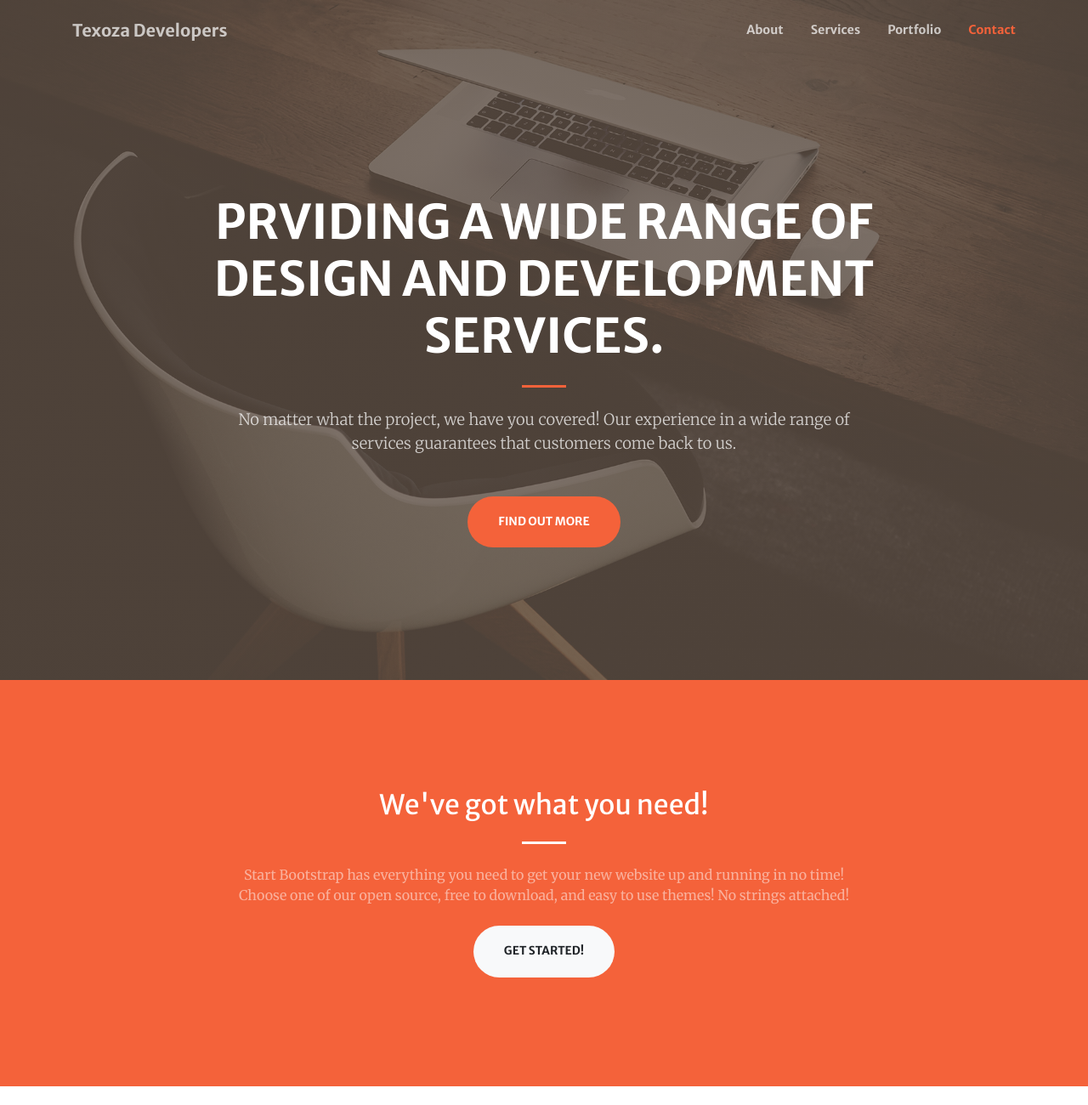
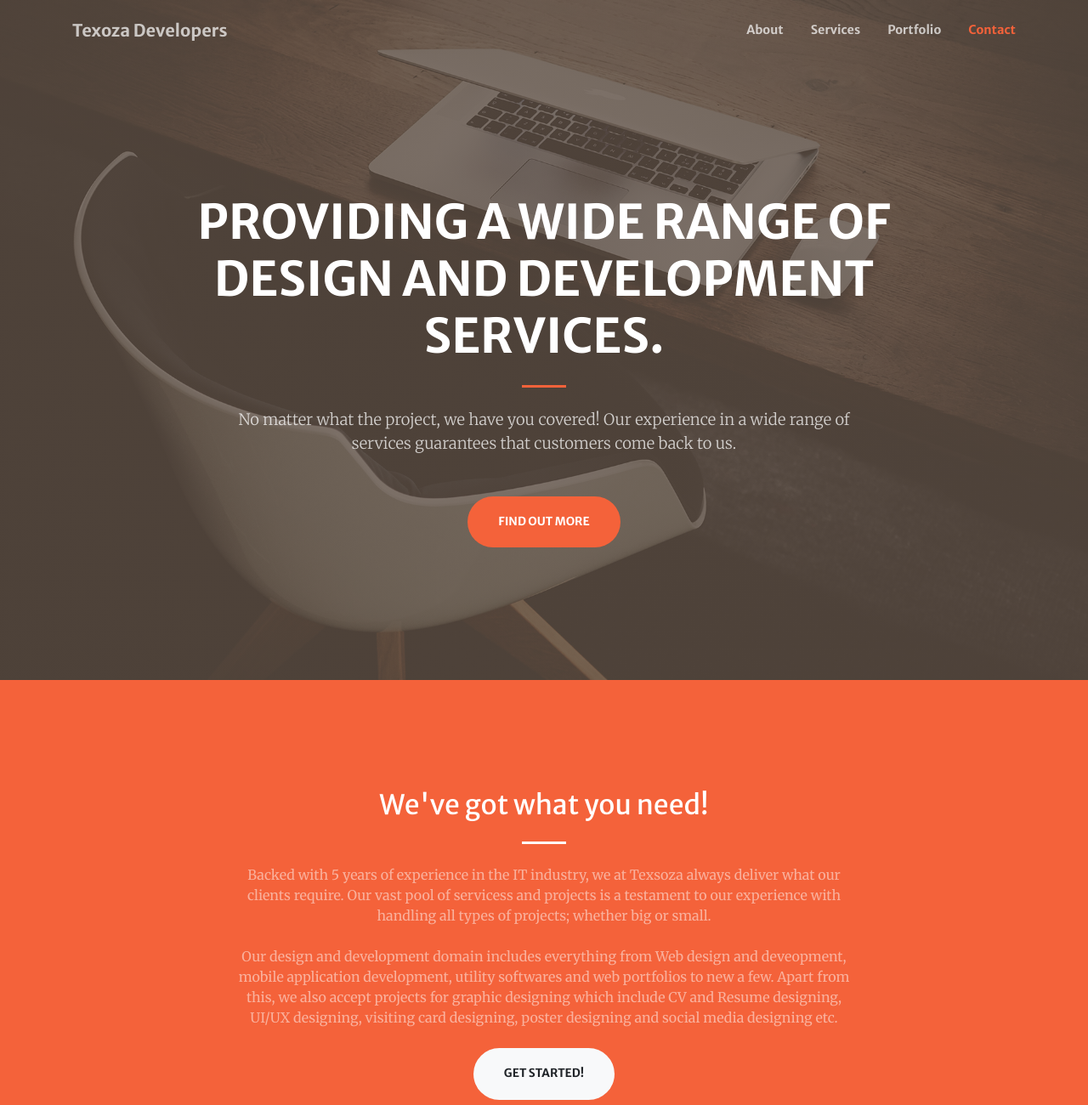
Before and after one commit to Hamza-b93/Texsoza, a plain HTML site: page index.html in a window 1280 px wide. Shown: the top 1300 px of the page at 85% size. Drawn offline with nearby package versions, Linux system fonts and the light colour scheme.

Commit message:
Updated website text.

```diff
--- a/index.html
+++ b/index.html
@@ -39,7 +39,7 @@
             <div class="container h-100">
                 <div class="row h-100 align-items-center justify-content-center text-center">
                     <div class="col-lg-10 align-self-end">
-                        <h1 class="text-uppercase text-white font-weight-bold">Prviding a wide range of Design and Development services.</h1>
+                        <h1 class="text-uppercase text-white font-weight-bold">Providing a wide range of Design and Development services.</h1>
                         <hr class="divider my-4" />
                     </div>
                     <div class="col-lg-8 align-self-baseline">
@@ -56,7 +56,11 @@
                     <div class="col-lg-8 text-center">
                         <h2 class="text-white mt-0">We've got what you need!</h2>
                         <hr class="divider light my-4" />
-                        <p class="text-white-50 mb-4">Start Bootstrap has everything you need to get your new website up and running in no time! Choose one of our open source, free to download, and easy to use themes! No strings attached!</p>
+                        <p class="text-white-50 mb-4">Backed with 5 years of experience in the IT industry, we at Texsoza always deliver what our clients require. Our vast pool of servicess and projects is a testament to our experience with handling all types of projects; whether big or small.
+                        <br />
+                        <br />
+                        Our design and development domain includes everything from Web design and deveopment, mobile application development, utility softwares and web portfolios to new a few. Apart from this, we also accept projects for graphic designing which include CV and Resume designing, UI/UX designing, visiting card designing, poster designing and social media designing etc.
+                      </p>
                         <a class="btn btn-light btn-xl js-scroll-trigger" href="#services">Get Started!</a>
                     </div>
                 </div>
```
